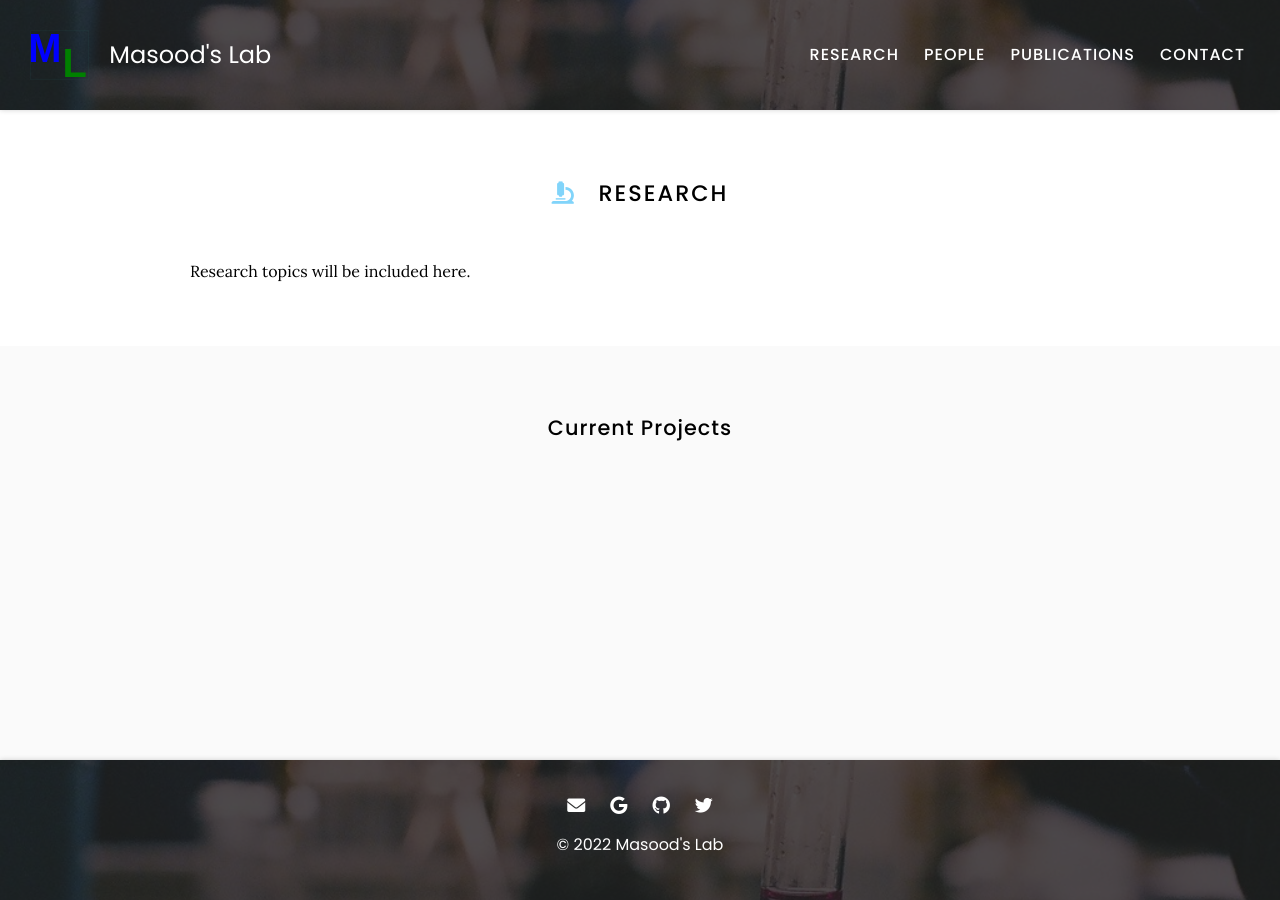
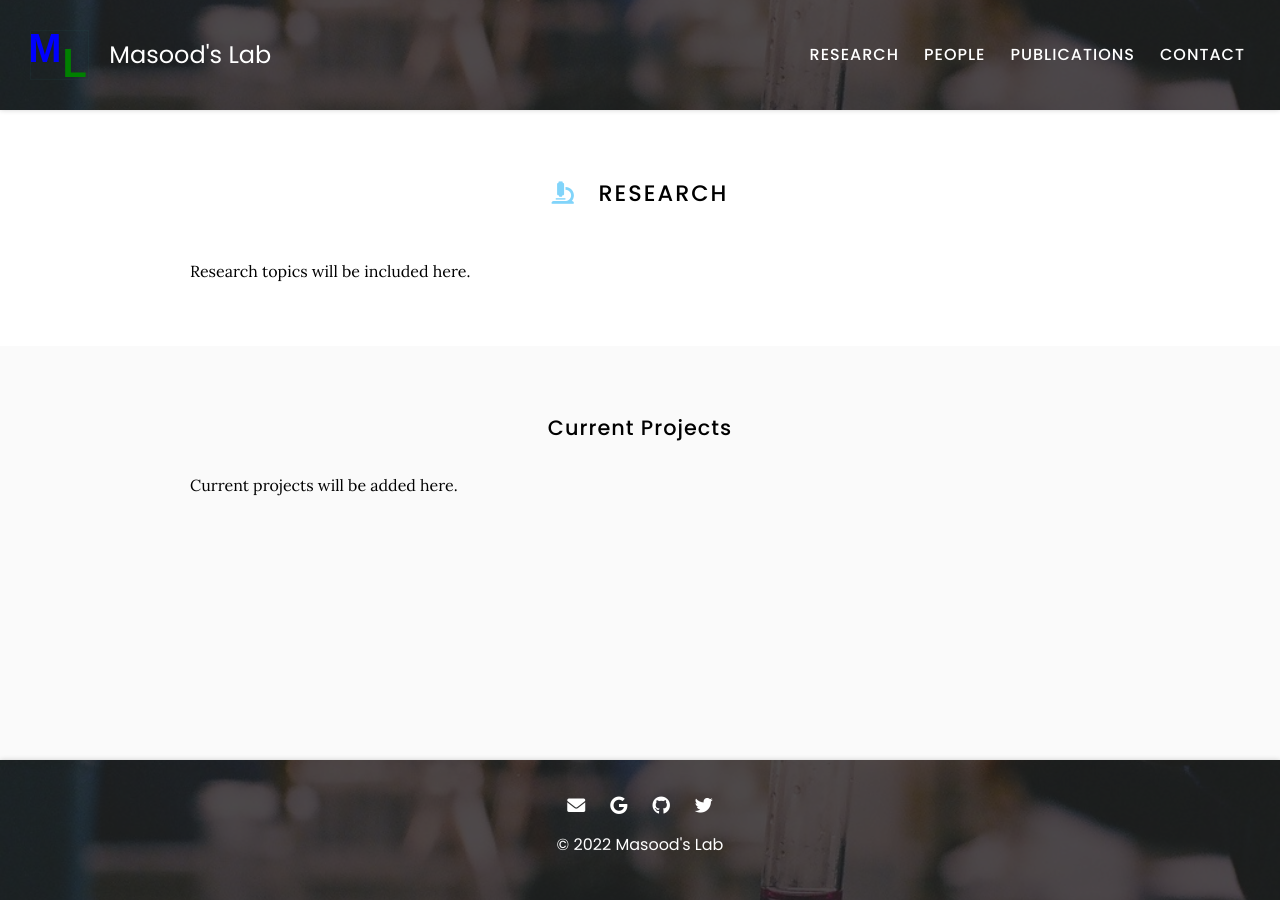
Before and after one commit to masoodlab/masoodlab.github.io, a Jekyll site: the page built from research/index.md, in a window 1280 px wide. Built offline with Jekyll 4.4.1, drawn with Linux system fonts in a browser that asks for light colours.

Commit message:
Updated site with information about research area

```diff
--- a/research/index.md
+++ b/research/index.md
@@ -13,8 +13,6 @@ Research topics will be included here.
 
 ## Current Projects
 
-{% capture text %}
 Current projects will be added here.
 
 {:.center}
-{% endcapture %}
```
